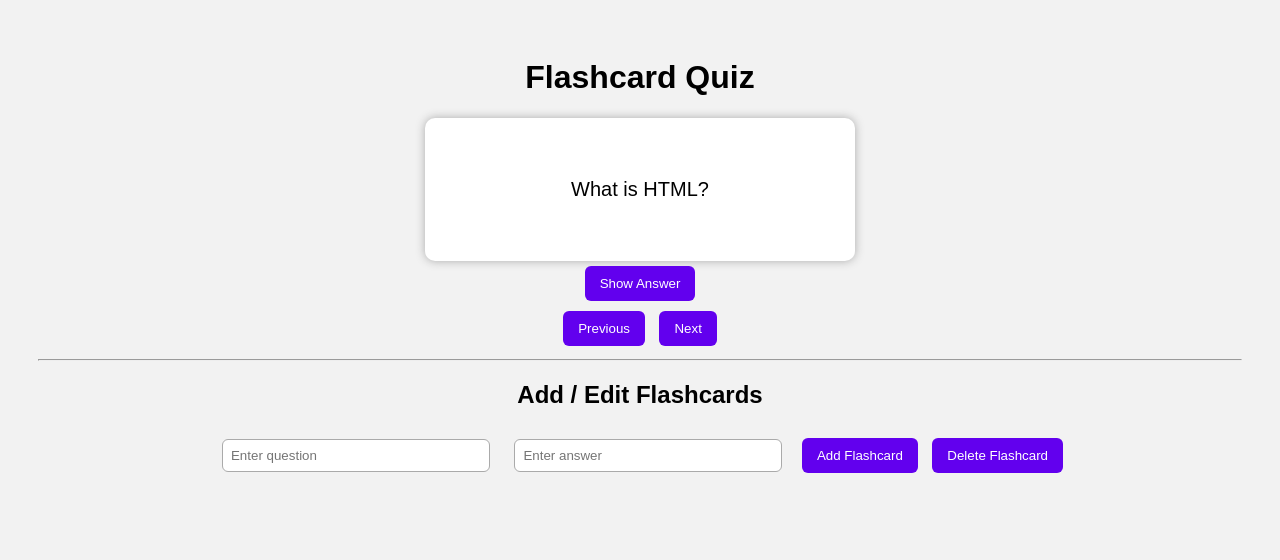
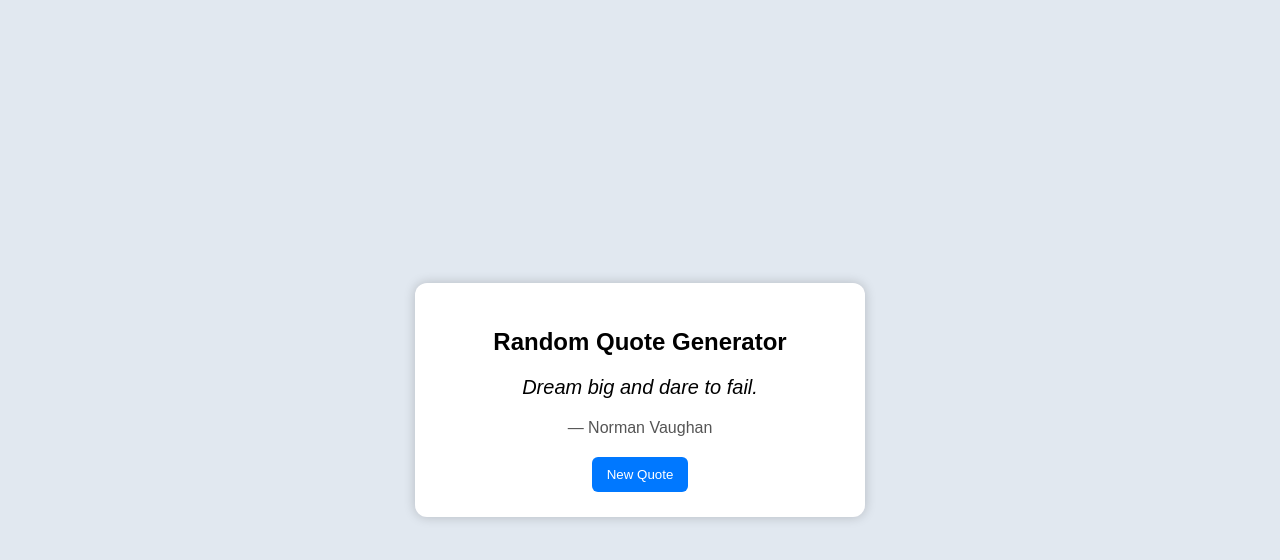
Before and after one commit to Saisiri2006/CodeAlpha_tasks, a plain HTML site: page index.html in a window 1280 px wide. Drawn offline with Linux system fonts and the light colour scheme.

Commit message:
Added random quote generator project

```diff
--- a/index.html
+++ b/index.html
@@ -3,31 +3,22 @@
 <head>
     <meta charset="UTF-8">
     <meta name="viewport" content="width=device-width, initial-scale=1.0">
-    <title>Flashcard Quiz App</title>
+    <title>Random Quote Generator</title>
     <link rel="stylesheet" href="style.css">
 </head>
 <body>
-    <h1>Flashcard Quiz</h1>
 
-    <div class="flashcard">
-        <p id="cardText">Question will appear here</p>
+    <div class="container">
+        <h2>Random Quote Generator</h2>
+
+        <div class="quote-box">
+            <p id="quote-text">Quote will appear here...</p>
+            <p id="quote-author">— Author</p>
+        </div>
+
+        <button id="newQuoteBtn">New Quote</button>
     </div>
 
-    <button id="toggleBtn">Show Answer</button>
-
-    <div class="controls">
-        <button id="prevBtn">Previous</button>
-        <button id="nextBtn">Next</button>
-    </div>
-
-    <hr>
-
-    <h2>Add / Edit Flashcards</h2>
-    <input type="text" id="questionInput" placeholder="Enter question">
-    <input type="text" id="answerInput" placeholder="Enter answer">
-    <button id="addBtn">Add Flashcard</button>
-    <button id="deleteBtn">Delete Flashcard</button>
-
-    <script src="script.js"></script>
+<script src="script.js"></script>
 </body>
 </html>
--- a/script.js
+++ b/script.js
@@ -1,53 +1,20 @@
-let flashcards = [
-    { question: "What is HTML?", answer: "A markup language for creating web pages" },
-    { question: "What is CSS?", answer: "Used to style and layout web pages" }
+const quotes = [
+    { quote: "The best way to predict the future is to invent it.", author: "Alan Kay" },
+    { quote: "Believe you can and you're halfway there.", author: "Theodore Roosevelt" },
+    { quote: "Success is not final, failure is not fatal.", author: "Winston Churchill" },
+    { quote: "Dream big and dare to fail.", author: "Norman Vaughan" },
+    { quote: "Stay hungry, stay foolish.", author: "Steve Jobs" }
 ];
 
-let currentIndex = 0;
-let showingAnswer = false;
-
-function displayCard() {
-    let card = flashcards[currentIndex];
-    document.getElementById("cardText").innerText = showingAnswer ? card.answer : card.question;
+function showRandomQuote() {
+    const random = Math.floor(Math.random() * quotes.length);
+    document.getElementById("quote-text").innerText = quotes[random].quote;
+    document.getElementById("quote-author").innerText = "— " + quotes[random].author;
 }
 
-document.getElementById("toggleBtn").addEventListener("click", function () {
-    showingAnswer = !showingAnswer;
-    displayCard();
-});
+// Show one on load
+showRandomQuote();
 
-document.getElementById("nextBtn").addEventListener("click", function () {
-    if (currentIndex < flashcards.length - 1) currentIndex++;
-    showingAnswer = false;
-    displayCard();
-});
-
-document.getElementById("prevBtn").addEventListener("click", function () {
-    if (currentIndex > 0) currentIndex--;
-    showingAnswer = false;
-    displayCard();
-});
-
-document.getElementById("addBtn").addEventListener("click", function () {
-    let q = document.getElementById("questionInput").value;
-    let a = document.getElementById("answerInput").value;
-    if (q && a) {
-        flashcards.push({ question: q, answer: a });
-        currentIndex = flashcards.length - 1;
-        showingAnswer = false;
-        displayCard();
-    }
-});
-
-document.getElementById("deleteBtn").addEventListener("click", function () {
-    if (flashcards.length > 1) {
-        flashcards.splice(currentIndex, 1);
-        currentIndex = Math.max(0, currentIndex - 1);
-        showingAnswer = false;
-        displayCard();
-    } else {
-        alert("Minimum 1 card is required!");
-    }
-});
-
-displayCard();
+// Show new one on button click
+document.getElementById("newQuoteBtn")
+        .addEventListener("click", showRandomQuote);
--- a/style.css
+++ b/style.css
@@ -1,35 +1,44 @@
 body {
-    font-family: Arial, sans-serif;
-    text-align: center;
-    padding: 30px;
-    background: #f2f2f2;
+  font-family: Arial, sans-serif;
+  display: flex;
+  justify-content: center;
+  align-items: center;
+  height: 100vh;
+  margin: 0;
+  background: #e1e8f0;
 }
 
-.flashcard {
-    width: 350px;
-    max-width: 90%;
-    margin: auto;
-    padding: 40px;
-    background: white;
-    border-radius: 10px;
-    box-shadow: 0px 0px 10px #aaa;
-    font-size: 20px;
+.container {
+  background: #fff;
+  width: 400px;
+  padding: 25px;
+  text-align: center;
+  border-radius: 12px;
+  box-shadow: 0px 0px 12px rgba(0,0,0,0.2);
+}
+
+.quote-box {
+  margin: 20px 0;
+  font-size: 20px;
+  font-style: italic;
+}
+
+#quote-author {
+  margin-top: 10px;
+  color: #555;
+  font-size: 16px;
+  font-style: normal;
 }
 
 button {
-    padding: 10px 15px;
-    margin: 5px;
-    border-radius: 6px;
-    cursor: pointer;
-    border: none;
-    background: #6200EE;
-    color: white;
+  padding: 10px 15px;
+  background: #0078ff;
+  color: white;
+  border: none;
+  border-radius: 6px;
+  cursor: pointer;
 }
 
-input {
-    margin: 10px;
-    padding: 8px;
-    width: 250px;
-    border-radius: 6px;
-    border: 1px solid #aaa;
+button:hover {
+  background: #005fcc;
 }
```
